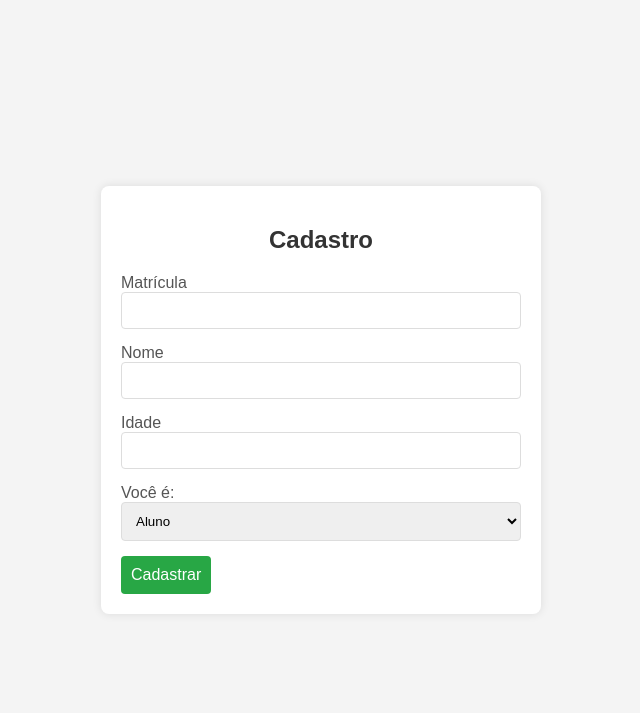
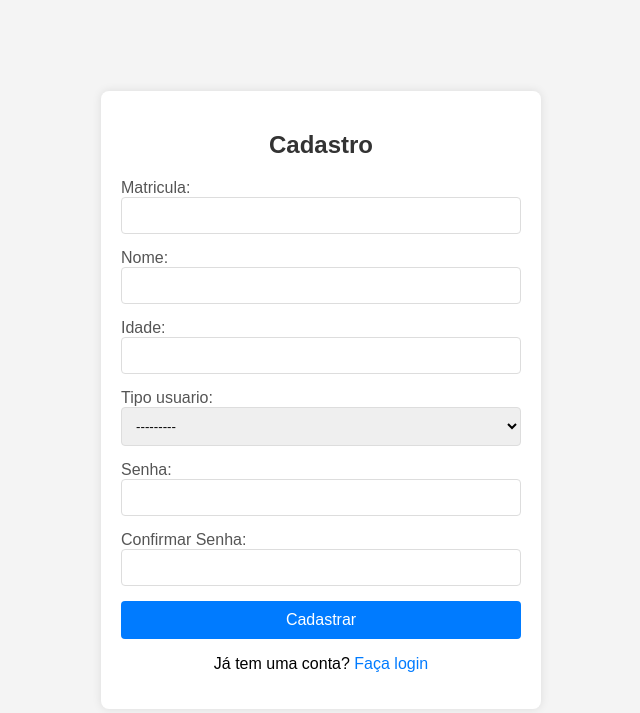
Before and after one commit to pedroguswander/FDS, a Django app: page /cadastro/ in a window 1280 px wide. Shown: the top 713 px of the page, without its empty margins (319-959 px from the left). Run offline with Django 5.2, Linux system fonts and the light colour scheme.

Commit message:
senha e home

```diff
--- a/FDS/site_escolar/usuarios/forms.py
+++ b/FDS/site_escolar/usuarios/forms.py
@@ -1,6 +1,6 @@
 from django import forms
 from django.contrib.auth.forms import AuthenticationForm
-
+from .models import Usuario
 class LoginForm(AuthenticationForm):
     username = forms.CharField(label='Nome de usuário', max_length=100)
     password = forms.CharField(widget=forms.PasswordInput, label='Senha')
@@ -8,6 +8,27 @@ class LoginForm(AuthenticationForm):
 from .models import Solicitacao
 from django.utils import timezone
 import datetime
+from django import forms
+from django.contrib.auth.models import User
+from django.core.exceptions import ValidationError
+
+class CadastroForm(forms.ModelForm):
+    senha = forms.CharField(widget=forms.PasswordInput, label="Senha")
+    confirmar_senha = forms.CharField(widget=forms.PasswordInput, label="Confirmar Senha")
+
+    class Meta:
+        model = Usuario
+        fields = ['matricula', 'nome', 'idade', 'tipo_usuario']
+
+    def clean(self):
+        cleaned_data = super().clean()
+        senha = cleaned_data.get("senha")
+        confirmar_senha = cleaned_data.get("confirmar_senha")
+
+        if senha != confirmar_senha:
+            raise ValidationError("As senhas não coincidem")
+
+        return cleaned_data
 
 class SolicitacaoForm(forms.ModelForm):
     class Meta:
--- a/FDS/site_escolar/usuarios/templates/usuarios/cadastro.html
+++ b/FDS/site_escolar/usuarios/templates/usuarios/cadastro.html
@@ -37,14 +37,7 @@
             margin-bottom: 5px;
             color: #555;
         }
-        input[type="text"], input[type="number"] {
-            width: 100%;
-            padding: 10px;
-            border: 1px solid #ddd;
-            border-radius: 4px;
-            box-sizing: border-box;
-        }
-        select {
+        input[type="text"], input[type="password"], input[type="number"], select {
             width: 100%;
             padding: 10px;
             border: 1px solid #ddd;
@@ -52,7 +45,7 @@
             box-sizing: border-box;
         }
         button {
-            background-color: #28a745;
+            background-color: #007bff;
             color: white;
             border: none;
             padding: 10px;
@@ -61,38 +54,66 @@
             font-size: 16px;
         }
         button:hover {
-            background-color: #218838;
+            background-color: #0056b3;
+        }
+        .error {
+            color: red;
+            margin-bottom: 15px;
+        }
+        .signup-link {
+            margin-top: 10px;
+            text-align: center;
+        }
+        .signup-link a {
+            color: #007bff;
+            text-decoration: none;
+        }
+        .signup-link a:hover {
+            text-decoration: underline;
         }
     </style>
 </head>
 <body>
     <div class="container">
         <h2>Cadastro</h2>
+        {% if form.non_field_errors %}
+            <div class="error">
+                {% for error in form.non_field_errors %}
+                    <p>{{ error }}</p>
+                {% endfor %}
+            </div>
+        {% endif %}
         <form method="post">
             {% csrf_token %}
             <div class="form-group">
-                <label for="matricula">Matrícula</label>
-                <input type="text" id="matricula" name="matricula" required>
+                {{ form.matricula.label_tag }}
+                {{ form.matricula }}
             </div>
             <div class="form-group">
-                <label for="nome">Nome</label>
-                <input type="text" id="nome" name="nome" required>
+                {{ form.nome.label_tag }}
+                {{ form.nome }}
             </div>
             <div class="form-group">
-                <label for="idade">Idade</label>
-                <input type="number" id="idade" name="idade" required>
+                {{ form.idade.label_tag }}
+                {{ form.idade }}
             </div>
             <div class="form-group">
-                <label for="tipo_usuario">Você é:</label>
-                <select id="tipo_usuario" name="tipo_usuario" required>
-                    <option value="aluno">Aluno</option>
-                    <option value="professor">Professor</option>
-                </select>
+                {{ form.tipo_usuario.label_tag }}
+                {{ form.tipo_usuario }}
             </div>
-            <a href="{% url 'login' %}">
-                    <button type="submit" >Cadastrar</button>
-            </a>
+            <div class="form-group">
+                {{ form.senha.label_tag }}
+                {{ form.senha }}
+            </div>
+            <div class="form-group">
+                {{ form.confirmar_senha.label_tag }}
+                {{ form.confirmar_senha }}
+            </div>
+            <button type="submit">Cadastrar</button>
         </form>
+        <div class="signup-link">
+            <p>Já tem uma conta? <a href="{% url 'login' %}">Faça login</a></p>
+        </div>
     </div>
 </body>
 </html>
--- a/FDS/site_escolar/usuarios/views.py
+++ b/FDS/site_escolar/usuarios/views.py
@@ -6,7 +6,8 @@ from .models import Documento
 from .models import Solicitacao
 from .forms import SolicitacaoForm
 from django.contrib import messages
-
+from .forms import CadastroForm
+from django.contrib.auth.hashers import make_password
 
 def login_view(request):
     if request.method == 'POST':
@@ -19,19 +20,45 @@ def login_view(request):
         form = LoginForm()
     return render(request, 'usuarios/login.html', {'form': form})
 
+from django.shortcuts import render, redirect
+from django.contrib.auth.models import User
+from .forms import CadastroForm
+from django.contrib import messages
+
 def cadastro_view(request):
     if request.method == 'POST':
-        matricula = request.POST.get('matricula')
-        nome = request.POST.get('nome')
-        idade = request.POST.get('idade')
-        tipo_usuario = request.POST.get('tipo_usuario')
+        form = CadastroForm(request.POST)
+        if form.is_valid():
+            matricula = form.cleaned_data['matricula']
+            nome = form.cleaned_data['nome']
+            idade = form.cleaned_data['idade']
+            tipo_usuario = form.cleaned_data['tipo_usuario']
+            senha = form.cleaned_data['senha']
+            confirmar_senha = form.cleaned_data['confirmar_senha']
 
-        # Salvar os dados no banco de dados
-        novo_usuario = Usuario(matricula=matricula, nome=nome, idade=idade, tipo_usuario=tipo_usuario)
-        novo_usuario.save()
+            if senha == confirmar_senha:
+                # Cria o usuário no modelo User do Django
+                usuario = User.objects.create(
+                    username=matricula,
+                    first_name=nome,
+                    password=make_password(senha)
+                )
 
-        return redirect('login')  # Redireciona para a página de login após o cadastro
-    return render(request, 'usuarios/cadastro.html')
+                # Salva o tipo de usuário e outros dados no modelo Usuario
+                Usuario.objects.create(
+                    matricula=matricula,
+                    nome=nome,
+                    idade=idade,
+                    tipo_usuario=tipo_usuario
+                )
+
+                return redirect('login')  # Redireciona para a página de login após o cadastro
+            else:
+                form.add_error('confirmar_senha', 'As senhas não coincidem.')
+    else:
+        form = CadastroForm()
+
+    return render(request, 'usuarios/cadastro.html', {'form': form})
 
 def home_view(request) :
     return render(request, 'usuarios/home.html')
```
Also changed, not shown: FDS/site_escolar/usuarios/templates/usuarios/home.html (+112 -5 lines).
